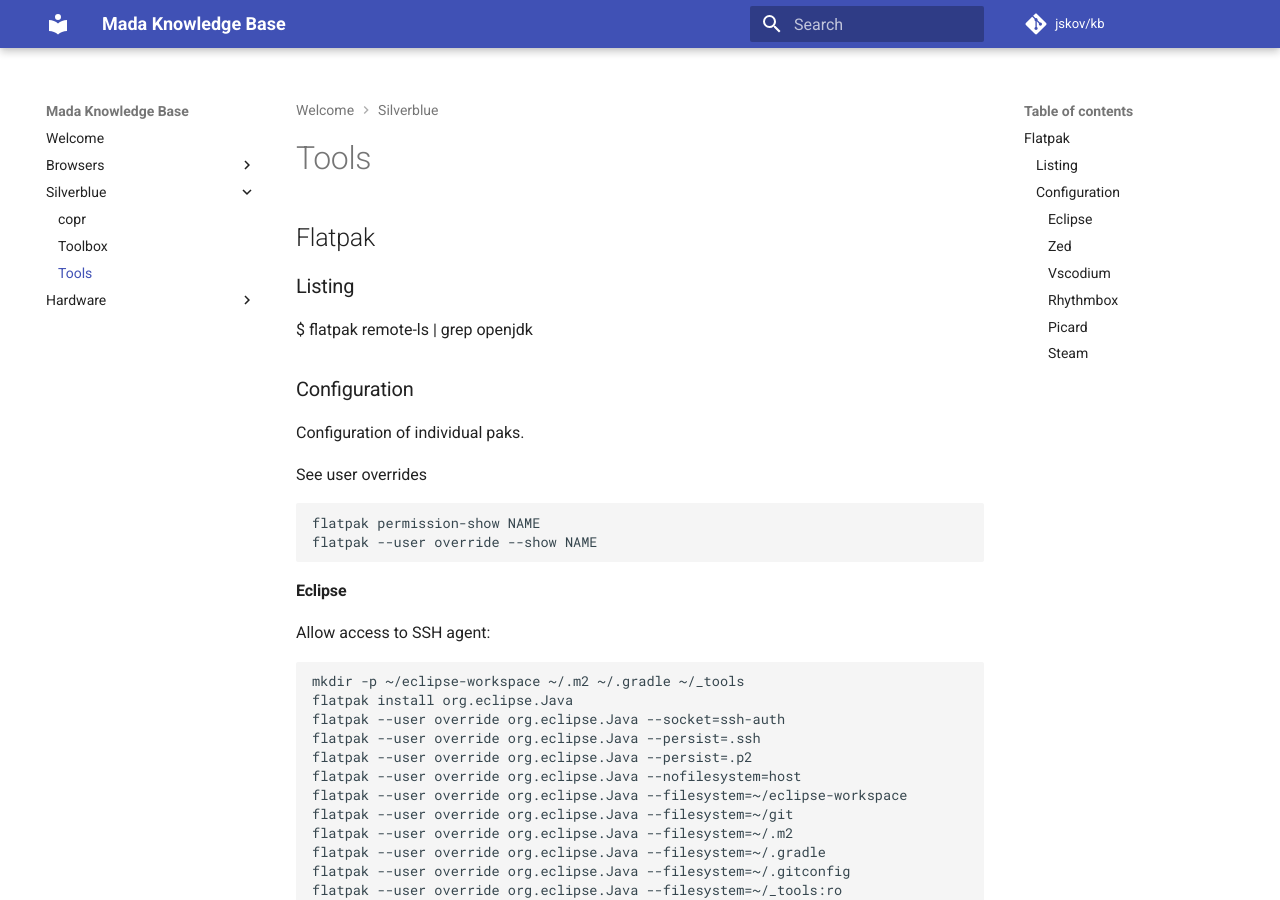
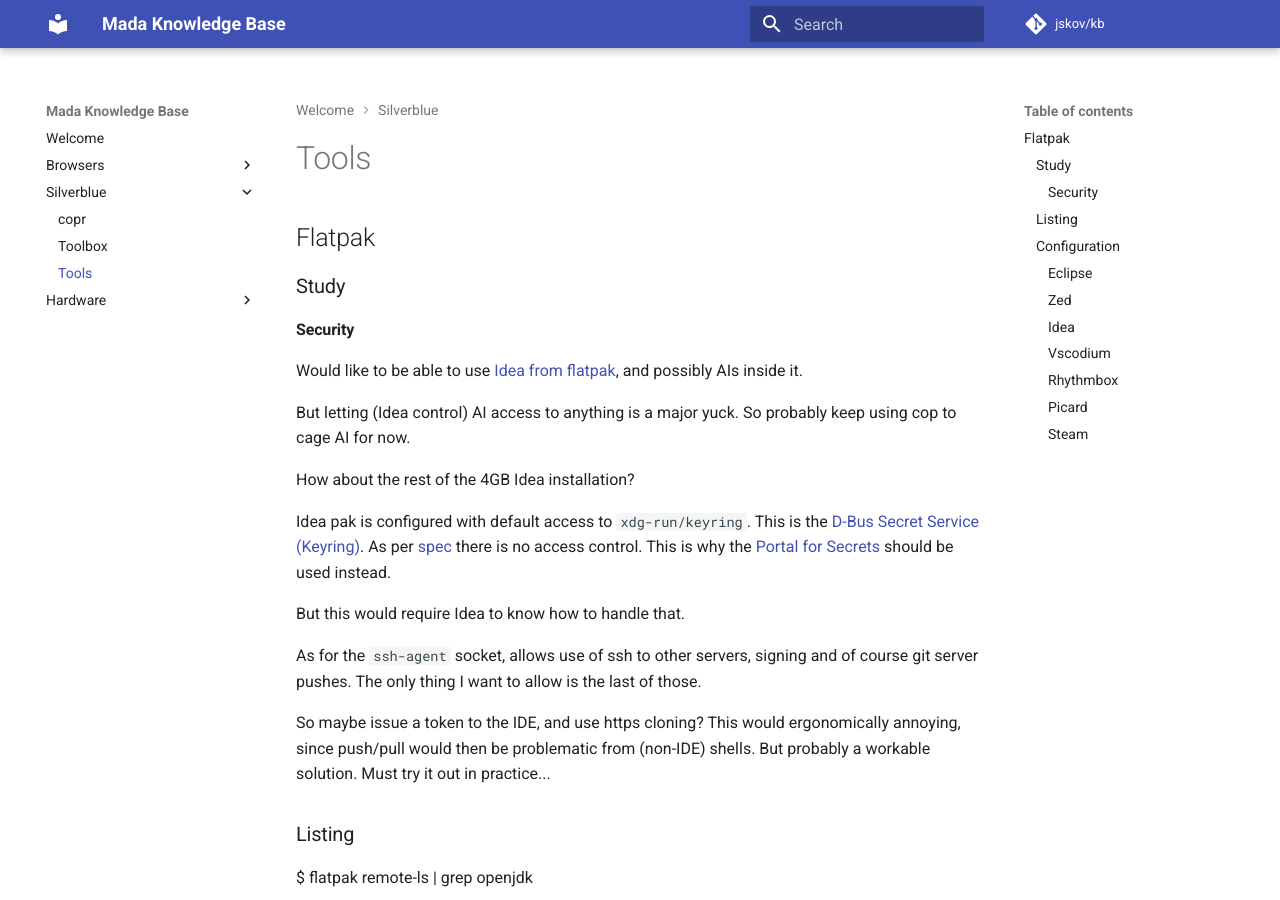
Before and after one commit to jskov/kb, an MkDocs documentation site: the page built from docs/silverblue/tools/index.md, in a window 1280 px wide and 900 px high. Built offline with MkDocs 1.6.1 and Material for MkDocs 9.7.7, drawn with Linux system fonts in a browser that asks for light colours; comment, search, counter and statistics services are not loaded; some of the changed text lies outside the part shown.

Commit message:
idea in pak?

````diff
--- a/docs/silverblue/tools/index.md
+++ b/docs/silverblue/tools/index.md
@@ -1,4 +1,34 @@
 # Flatpak
+
+
+## Study
+
+### Security
+
+Would like to be able to use [Idea from flatpak](https://github.com/flathub/com.jetbrains.IntelliJ-IDEA-Community), and possibly AIs inside it.
+
+But letting (Idea control) AI access to anything is a major yuck.
+So probably keep using cop to cage AI for now.
+
+How about the rest of the 4GB Idea installation?
+
+Idea pak is configured with default access to `xdg-run/keyring`. This is the [D-Bus Secret Service (Keyring)](https://specifications.freedesktop.org/secret-service/latest/).
+As per [spec](https://specifications.freedesktop.org/secret-service/latest/ch10.html) there is no access control.
+This is why the [Portal for Secrets](https://flatpak.github.io/xdg-desktop-portal/docs/doc-org.freedesktop.portal.Secret.html) should be used instead.
+
+But this would require Idea to know how to handle that.
+
+
+
+As for the `ssh-agent` socket, allows use of ssh to other servers, signing and of course git server pushes.
+The only thing I want to allow is the last of those.
+
+So maybe issue a token to the IDE, and use https cloning? This would ergonomically annoying, since push/pull would then be problematic from (non-IDE) shells.
+But probably a workable solution. Must try it out in practice...
+
+
+
+
 
 
 ## Listing
@@ -46,6 +76,18 @@ Additional JDKs, download and install in ~/_tools and add them in Eclipse (use a
  - Gradle java home
 
 ### Zed
+
+```sh
+flatpak install dev.zed.Zed
+flatpak --user override dev.zed.Zed --nosocket=gpg-agent
+flatpak --user override dev.zed.Zed --socket=ssh-auth
+flatpak --user override dev.zed.Zed --persist=.ssh
+flatpak --user override dev.zed.Zed --nofilesystem=host
+flatpak --user override dev.zed.Zed --filesystem=~/git
+flatpak --user override dev.zed.Zed --filesystem=~/.gitconfig:ro
+```
+
+### Idea
 
 ```sh
 flatpak install dev.zed.Zed
````
